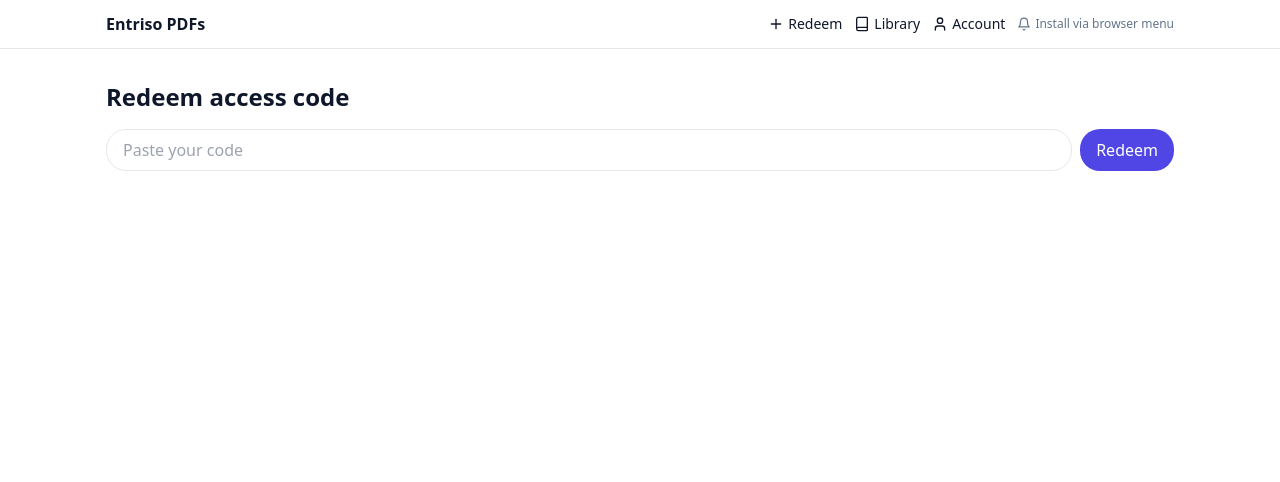
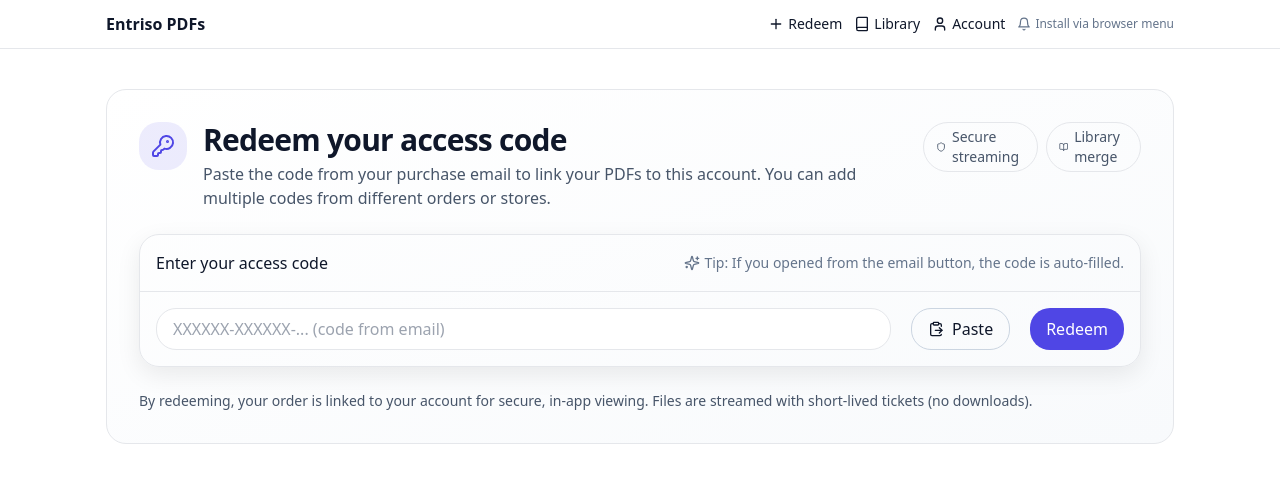
Before and after one commit to MatBRepo/pdf-viewer, a Next.js app: page /redeem in a window 1280 px wide. Shown: the top 482 px of the page. Built offline with nearby package versions, Linux system fonts and the light colour scheme.

Commit message:
Redeem fix 3

```diff
--- a/app/redeem/page.tsx
+++ b/app/redeem/page.tsx
@@ -1,52 +1,209 @@
 "use client";
-import { useEffect, useState } from "react";
+
+import { useEffect, useMemo, useState } from "react";
 import { Button } from "@/components/ui/button";
 import { Input } from "@/components/ui/input";
+import { Card, CardContent, CardHeader } from "@/components/ui/card";
+import {
+  KeyRound,
+  ClipboardPaste,
+  Loader2,
+  CheckCircle2,
+  AlertTriangle,
+  Shield,
+  BookOpen,
+  Sparkles,
+} from "lucide-react";
+
+type Status = "idle" | "loading" | "ok" | "error";
+
+function normalizeCode(raw: string) {
+  // keep base64url + dot; drop spaces and dashes users paste from email
+  return raw.replace(/[\s\-–—]/g, "").replace(/[^A-Za-z0-9._]/g, "").toUpperCase();
+}
+
+function prettyCode(raw: string) {
+  const cleaned = normalizeCode(raw);
+  const chunks = (s: string) => (s.match(/.{1,6}/g) || []).join("-");
+  const parts = cleaned.split(".");
+  return parts.length === 2 ? `${chunks(parts[0])}.${chunks(parts[1])}` : chunks(cleaned);
+}
 
 export default function RedeemPage() {
-  const [code, setCode] = useState("");
-  const [status, setStatus] = useState<"idle"|"loading"|"ok"|"error">("idle");
+  const [codeInput, setCodeInput] = useState("");
+  const [status, setStatus] = useState<Status>("idle");
   const [msg, setMsg] = useState("");
+
+  const displayCode = useMemo(() => prettyCode(codeInput), [codeInput]);
 
   useEffect(() => {
     const url = new URL(window.location.href);
     const q = url.searchParams.get("code");
-    if (q) setCode(q);
+    if (q) setCodeInput(q);
   }, []);
+
+  async function pasteFromClipboard() {
+    try {
+      const t = await navigator.clipboard.readText();
+      if (t) setCodeInput(t);
+    } catch {
+      // ignore (browser permission)
+    }
+  }
 
   async function submit(e: React.FormEvent) {
     e.preventDefault();
-    setStatus("loading"); setMsg("");
+    const payloadCode = normalizeCode(codeInput); // send normalized
+    if (!payloadCode) return;
+
+    setStatus("loading");
+    setMsg("");
     try {
       const res = await fetch("/api/ott/redeem", {
         method: "POST",
-        headers: { "Content-Type":"application/json" },
-        body: JSON.stringify({ code })
+        headers: { "Content-Type": "application/json" },
+        body: JSON.stringify({ code: payloadCode }),
       });
       const data = await res.json();
-      if (!res.ok) throw new Error(data?.error || "Failed to redeem");
+      if (!res.ok) throw new Error(data?.error || "Failed to redeem the code.");
       setStatus("ok");
-      setMsg(`Added source: ${data?.source_label || "OK"}`);
-      setCode("");
-    } catch (err:any) {
+      setMsg(`Linked source: ${data?.source_label || "added"}.`);
+      setCodeInput("");
+    } catch (err: any) {
       setStatus("error");
-      setMsg(err.message || "Error");
+      setMsg(err?.message || "Something went wrong.");
     }
   }
 
   return (
-    <main className="container py-8">
-      <h1 className="text-2xl font-semibold">Redeem access code</h1>
-      <form onSubmit={submit} className="mt-4 flex gap-2">
-        <Input
-          placeholder="Paste your code"
-          value={code}
-          onChange={e=>setCode(e.target.value)}
-          required
-        />
-        <Button disabled={status==="loading"}>{status==="loading" ? "Redeeming..." : "Redeem"}</Button>
-      </form>
-      {msg && <p className={`mt-3 ${status==="error" ? "text-red-600":"text-green-700"}`}>{msg}</p>}
+    <main className="container py-10">
+      {/* Hero / header */}
+      <section className="rounded-2xl border bg-gradient-to-br from-white to-slate-50 p-6 md:p-8">
+        <div className="flex items-start gap-4">
+          <div className="rounded-2xl bg-brand/10 p-3 text-brand">
+            <KeyRound size={24} />
+          </div>
+          <div className="grow">
+            <h1 className="text-2xl md:text-3xl font-semibold tracking-tight">
+              Redeem your access code
+            </h1>
+            <p className="mt-1 text-slate-600">
+              Paste the code from your purchase email to link your PDFs to this account.
+              You can add multiple codes from different orders or stores.
+            </p>
+          </div>
+          <div className="hidden md:flex gap-2">
+            <span className="inline-flex items-center rounded-full border px-3 py-1 text-sm text-slate-600">
+              <Shield className="mr-1.5" size={16} />
+              Secure streaming
+            </span>
+            <span className="inline-flex items-center rounded-full border px-3 py-1 text-sm text-slate-600">
+              <BookOpen className="mr-1.5" size={16} />
+              Library merge
+            </span>
+          </div>
+        </div>
+
+        {/* Form card */}
+        <Card className="mt-6">
+          <CardHeader>
+            <div className="flex items-center justify-between">
+              <div className="font-medium">Enter your access code</div>
+              <div className="hidden sm:flex items-center text-slate-500 text-sm">
+                <Sparkles size={16} className="mr-1" />
+                Tip: If you opened from the email button, the code is auto-filled.
+              </div>
+            </div>
+          </CardHeader>
+          <CardContent>
+            <form onSubmit={submit} className="grid gap-3 sm:grid-cols-[1fr_auto_auto]">
+              <Input
+                inputMode="text"
+                spellCheck={false}
+                autoCapitalize="characters"
+                placeholder="XXXXXX-XXXXXX-... (code from email)"
+                value={displayCode}
+                onChange={(e) => setCodeInput(e.target.value)}
+                onPaste={async (e) => {
+                  // paste-friendly: grab plaintext; browser will still fire onChange
+                  const text = e.clipboardData?.getData("text") || "";
+                  if (text) {
+                    e.preventDefault();
+                    setCodeInput(text);
+                  }
+                }}
+                required
+              />
+              <Button
+                type="button"
+                variant="outline"
+                className="sm:ml-2"
+                onClick={pasteFromClipboard}
+                title="Paste from clipboard"
+              >
+                <ClipboardPaste size={16} className="mr-2" />
+                Paste
+              </Button>
+              <Button
+                className="sm:ml-2"
+                disabled={status === "loading"}
+                aria-busy={status === "loading"}
+              >
+                {status === "loading" ? (
+                  <>
+                    <Loader2 size={16} className="mr-2 animate-spin" />
+                    Redeeming…
+                  </>
+                ) : (
+                  "Redeem"
+                )}
+              </Button>
+            </form>
+
+            {/* feedback */}
+            {status === "ok" && (
+              <div className="mt-4 flex items-start gap-3 rounded-2xl border border-green-200 bg-green-50 px-4 py-3 text-green-800">
+                <CheckCircle2 className="mt-0.5" size={20} />
+                <div>
+                  <div className="font-medium">Success</div>
+                  <p className="text-sm">{msg}</p>
+                  <div className="mt-3 flex gap-2">
+                    <Button variant="outline" onClick={() => (window.location.href = "/library")}>
+                      Open library
+                    </Button>
+                    <Button variant="ghost" onClick={() => (window.location.href = "/account")}>
+                      Manage account
+                    </Button>
+                  </div>
+                </div>
+              </div>
+            )}
+            {status === "error" && (
+              <div className="mt-4 flex items-start gap-3 rounded-2xl border border-red-200 bg-red-50 px-4 py-3 text-red-800">
+                <AlertTriangle className="mt-0.5" size={20} />
+                <div>
+                  <div className="font-medium">Couldn’t redeem this code</div>
+                  <p className="text-sm">{msg}</p>
+                  <details className="mt-2 text-sm opacity-90">
+                    <summary className="cursor-pointer">Troubleshooting</summary>
+                    <ul className="list-disc pl-5 mt-1 space-y-1">
+                      <li>Make sure you’re signed in with the same email you used to purchase.</li>
+                      <li>Try pasting the code again (it’s OK if it contains hyphens).</li>
+                      <li>If the email link opened this page, the code should be auto-filled.</li>
+                    </ul>
+                  </details>
+                </div>
+              </div>
+            )}
+          </CardContent>
+        </Card>
+
+        {/* Footer help */}
+        <div className="mt-6 text-sm text-slate-600">
+          By redeeming, your order is linked to your account for secure, in-app viewing. Files are
+          streamed with short-lived tickets (no downloads).
+        </div>
+      </section>
     </main>
   );
 }
```
